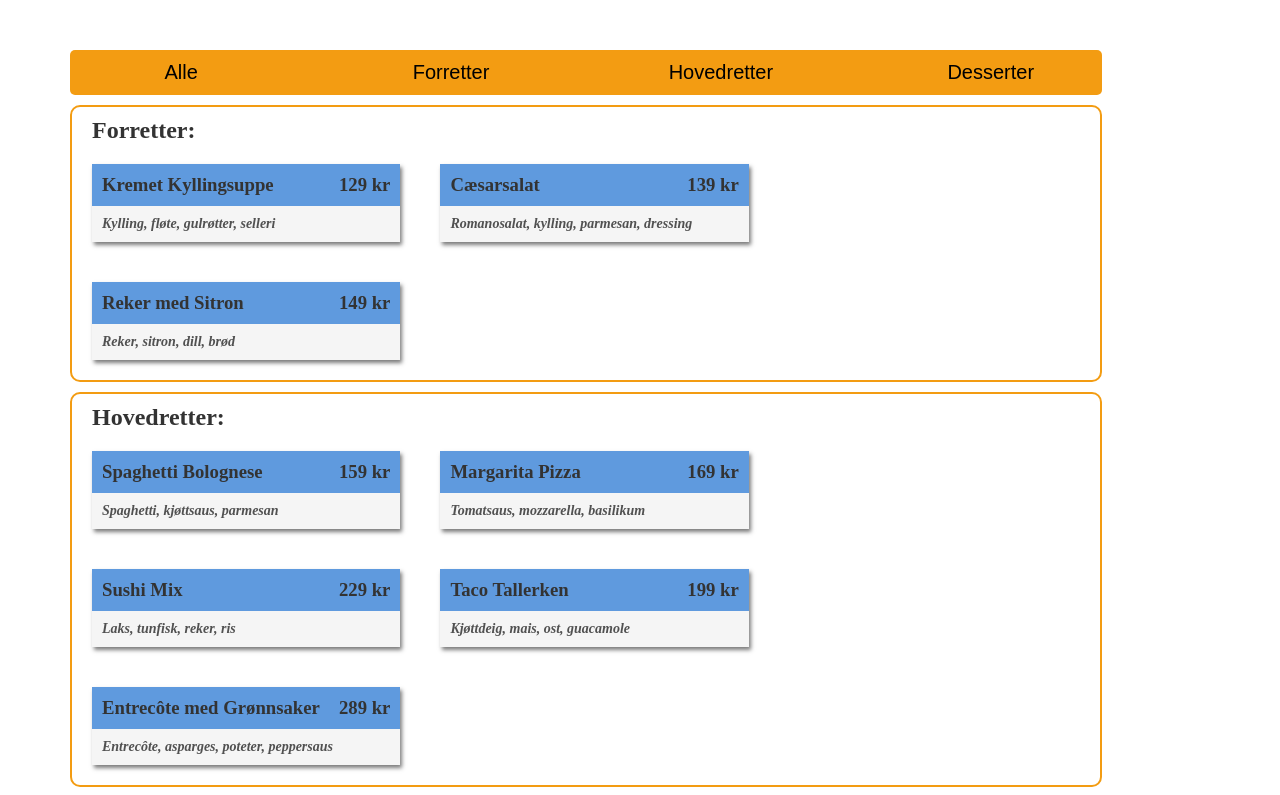
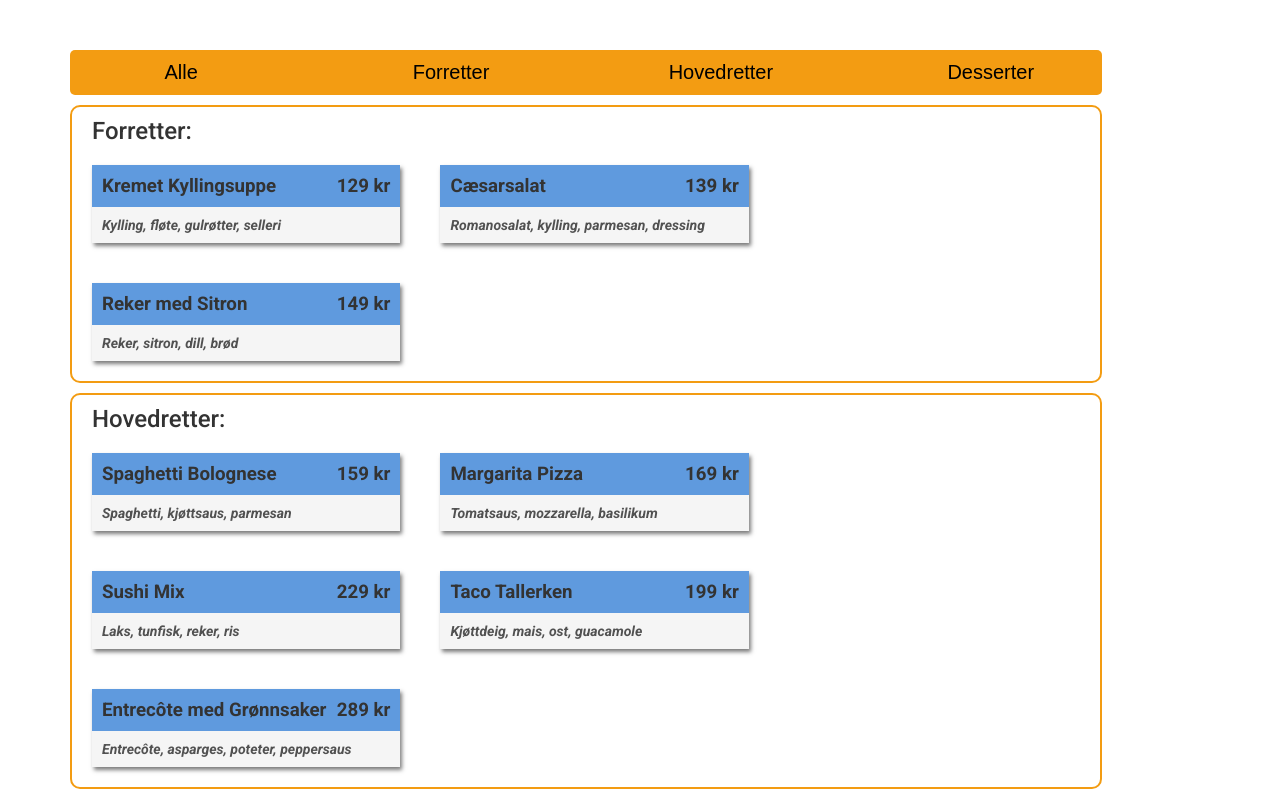
Before and after one commit to lyumii/restorant-menu, a React (Vite) app: page / in a window 1280 px wide. Shown: the top 795 px of the page. Built offline with nearby package versions, Linux system fonts and the light colour scheme.

Commit message:
changed font

```diff
--- a/index.html
+++ b/index.html
@@ -3,6 +3,12 @@
   <head>
     <meta charset="UTF-8" />
     <meta name="viewport" content="width=device-width, initial-scale=1.0" />
+    <link rel="preconnect" href="https://fonts.googleapis.com" />
+    <link rel="preconnect" href="https://fonts.gstatic.com" crossorigin />
+    <link
+      href="https://fonts.googleapis.com/css2?family=Roboto:ital,wght@0,100..900;1,100..900&display=swap"
+      rel="stylesheet"
+    />
     <title>Ukens meny</title>
   </head>
   <body>
--- a/src/index.css
+++ b/src/index.css
@@ -7,6 +7,7 @@
   color: #333333;
   width: 90%;
   padding-left: 20px;
+  font-family: "Roboto", serif;
 }
 
 main {
@@ -57,6 +58,7 @@
 h2 {
   padding-left: 20px;
   margin-top: 10px;
+  font-weight: 500;
 }
 
 h3 {
```
